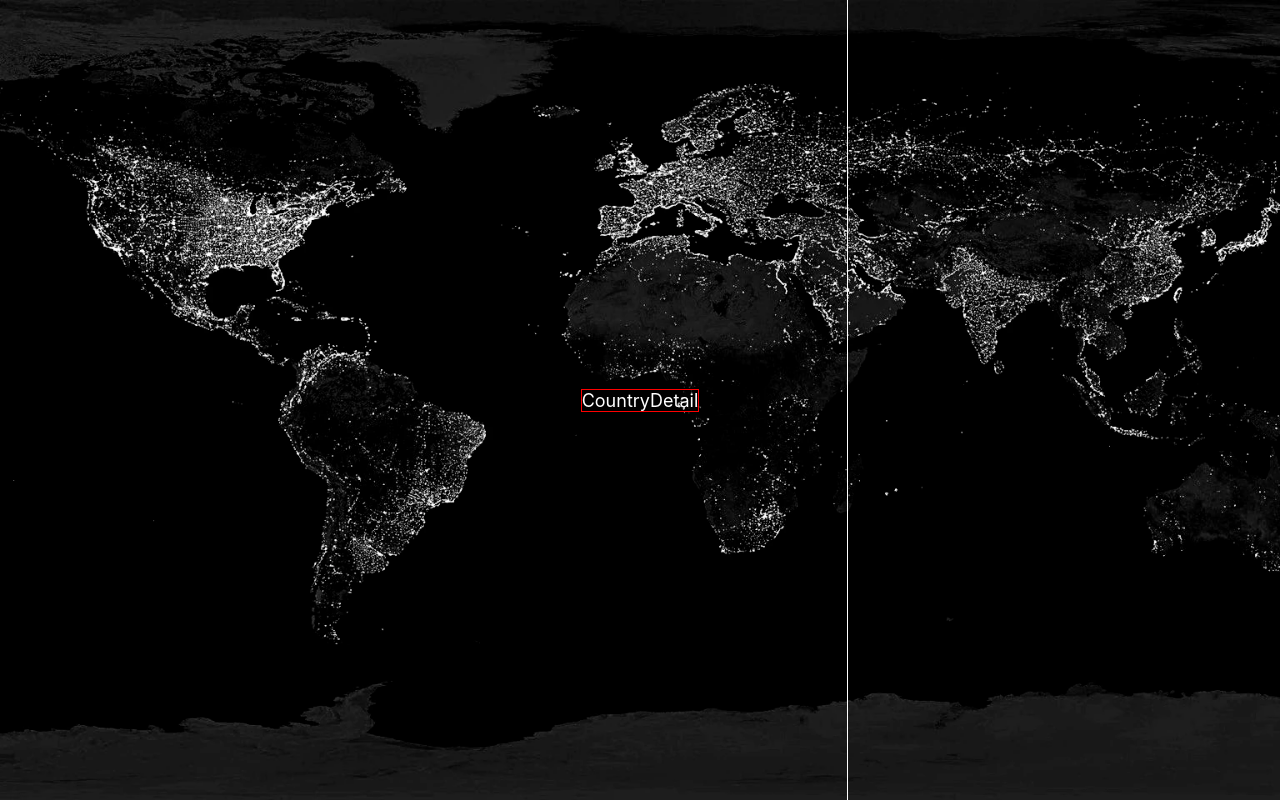
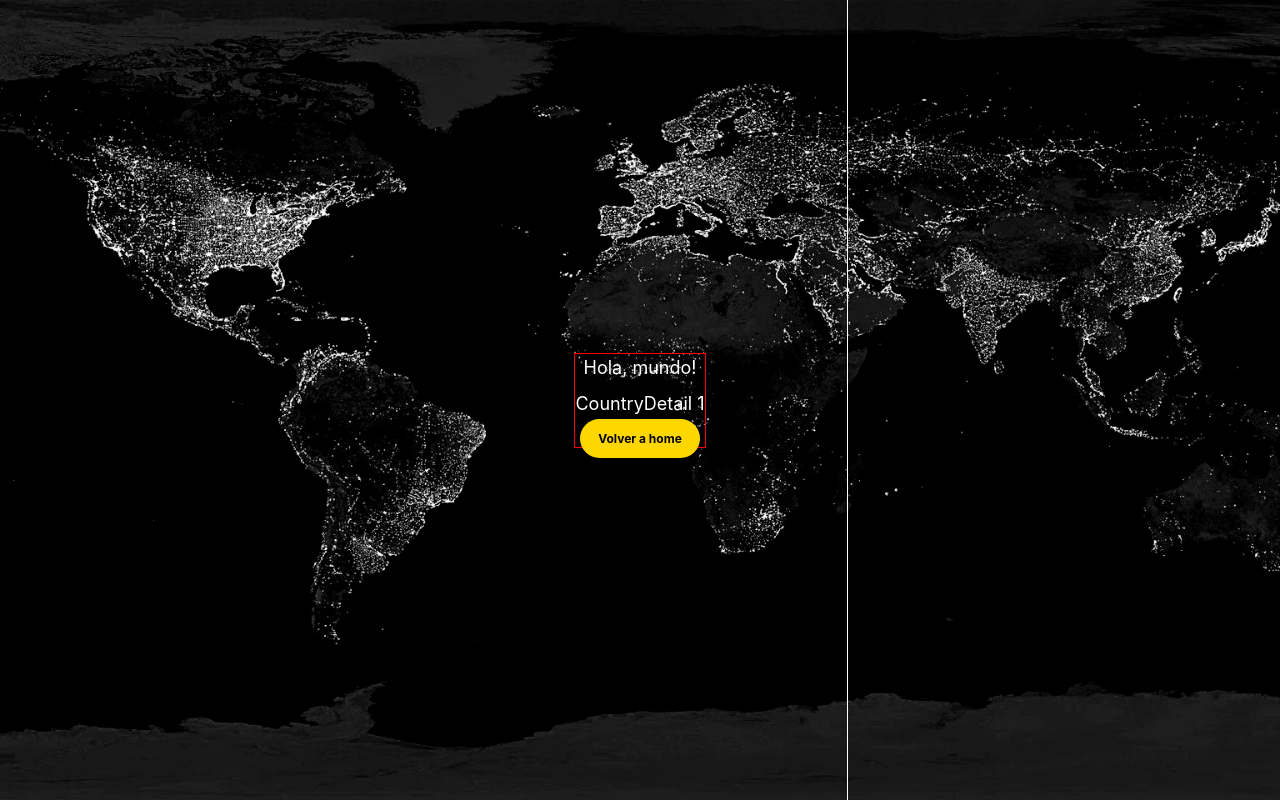
Before and after one commit to jovanad29/PI-Countries, a React (Create React App) app in the folder client/: page /home/1 in a window 1280 px wide. Built offline with nearby package versions, Linux system fonts and the light colour scheme.

Commit message:
Add details to country detail

```diff
--- a/client/src/components/CountryDetail.js
+++ b/client/src/components/CountryDetail.js
@@ -1,9 +1,16 @@
 
 import React from 'react'
+import { Link } from 'react-router-dom'
+
+import '../index.css'
 
 const CountryDetail = (props) => {
   return (
-    <div style={{border:'1px solid red'}}>CountryDetail {props.id}</div>
+    <div style={{border:'1px solid red'}}>
+      <p>Hola, mundo!</p>
+      <p>CountryDetail {props.match.params.id}</p>
+      <Link to='/home' className='btn btn-enter'>Volver a home</Link>
+    </div>
   )
 }
 
```
